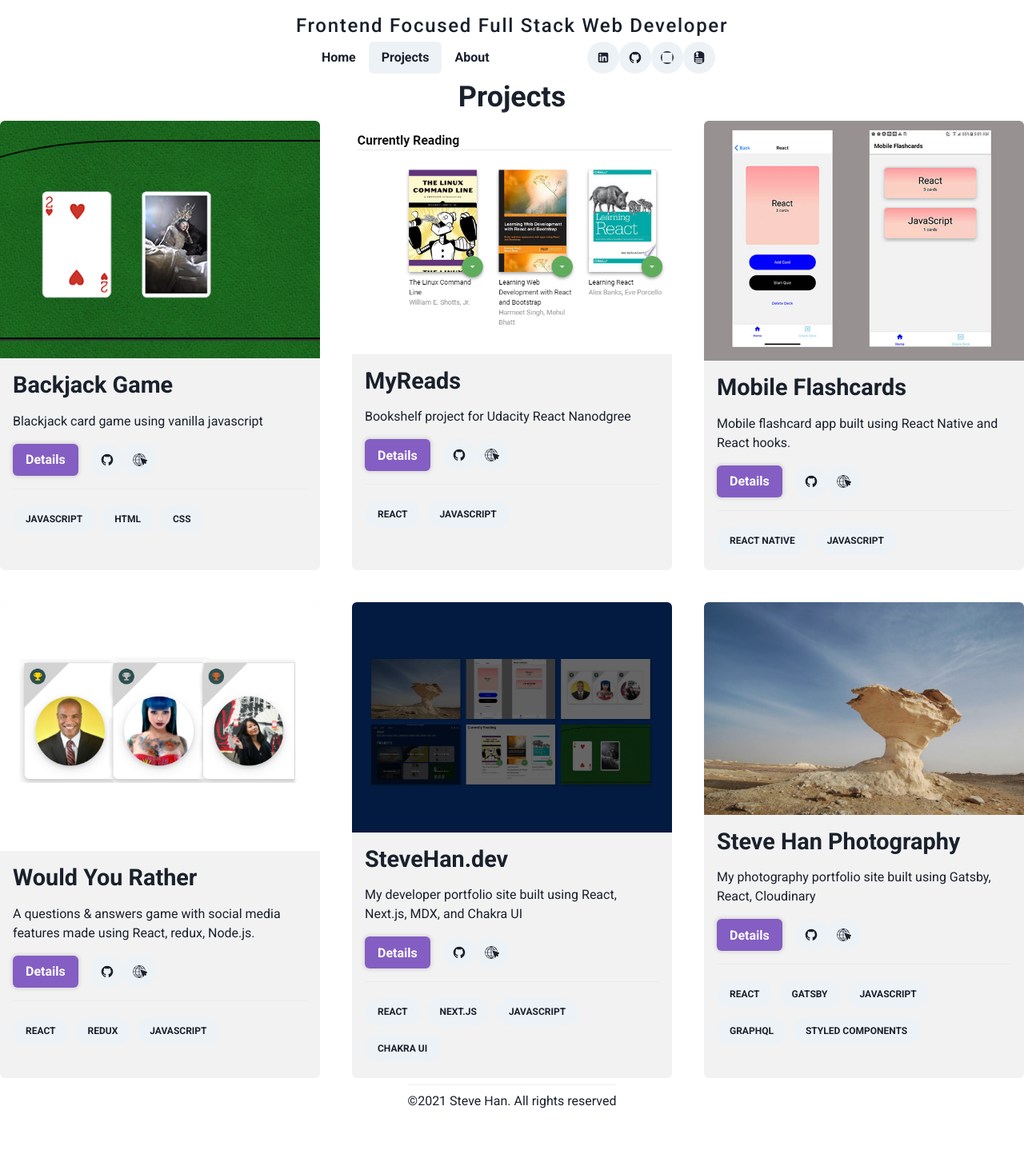
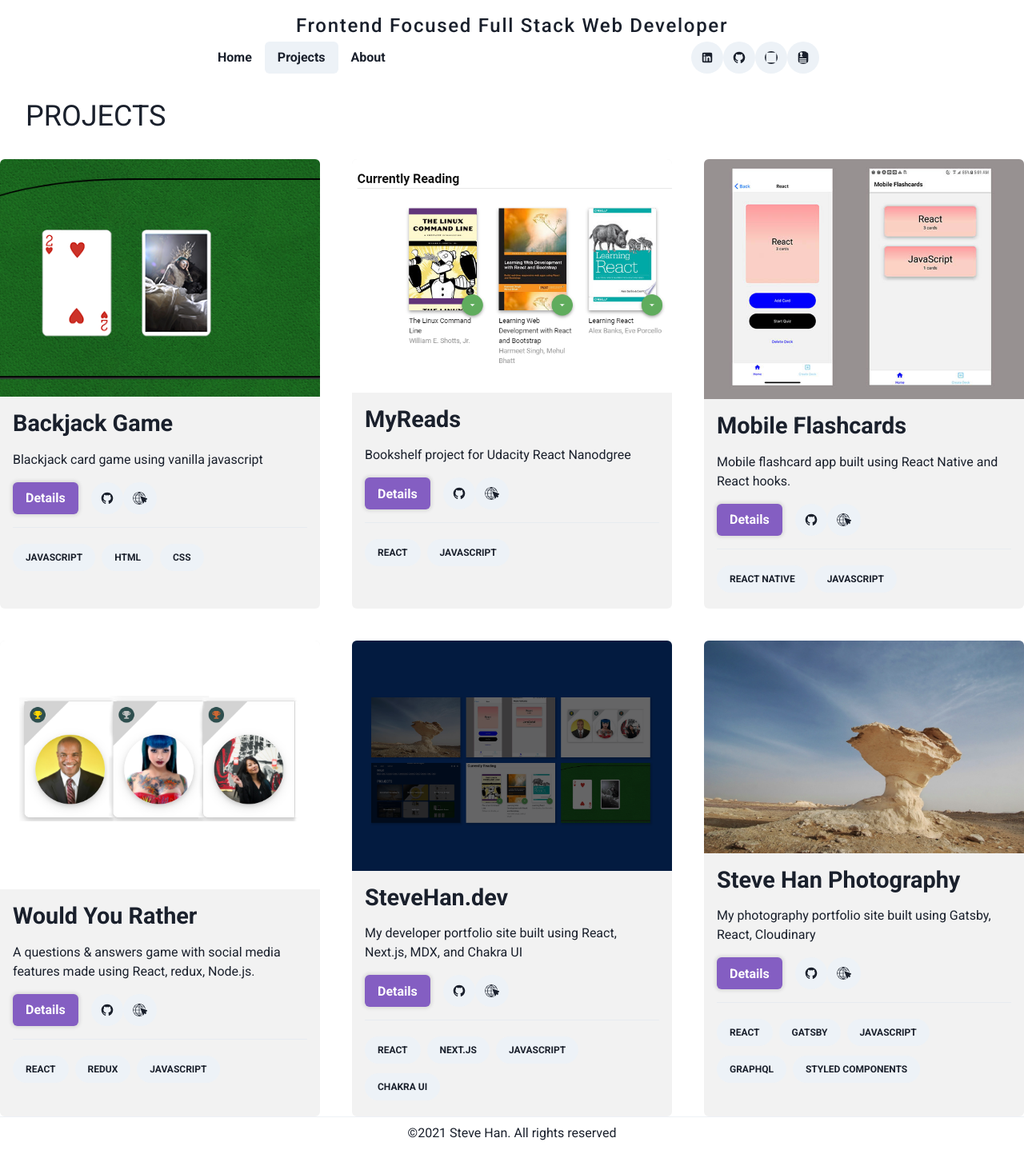
Before and after one commit to stevehanstudio/stevehan-dev-nextjs, a Next.js app: page /projects in a window 1280 px wide. Shown: the part 92-1530 px from the top of the page at 80% size. Before the commit the page ends 1481 px from the top, so only its background shows below. Built offline with nearby package versions, Linux system fonts and the light colour scheme.

Commit message:
Add 404 page and title page component.  Set footer to be no higher than the bottom of the page

```diff
--- a/components/Footer.js
+++ b/components/Footer.js
@@ -1,17 +1,19 @@
 import React from 'react'
-import {Stack, Divider, Text} from '@chakra-ui/react'
+import { useColorMode, useColorModeValue, Stack, Divider, Text } from '@chakra-ui/react'
 // import SocialLinks from './SocialLinks'
 
 const Footer = () => {
-
-  return (
-    <Stack>
-      <Divider />
-      <Text>
-        &copy;{new Date().getFullYear()} Steve Han. All rights reserved
-      </Text>
-    </Stack>
-  )
+	const { colorMode } = useColorMode();
+	// const value = useColorModeValue(lightModeValue, darkModeValue);
+	// console.log(colorMode, value);
+	return (
+		<Stack role="contentinfo" w='100%' mt='auto' h='2.6rem'>
+			<Divider />
+			<Text textAlign='center'>
+				&copy;{new Date().getFullYear()} Steve Han. All rights reserved
+			</Text>
+		</Stack>
+	);
 }
 
 export default Footer
--- a/components/Header.js
+++ b/components/Header.js
@@ -14,7 +14,7 @@ const Header = () => {
 				<DarkModeSwitch />
 			</Box>
 			<Text
-				fontSize='6xl'
+				fontSize='8xl'
 				fontWeight={300}
 				lineHeight={1}
 				mb={0}
--- a/components/Layout.js
+++ b/components/Layout.js
@@ -1,13 +1,13 @@
-import { VStack } from '@chakra-ui/react';
+import { VStack, Flex } from '@chakra-ui/react';
 import Header from './Header';
 import Footer from './Footer';
 
 export default function Layout({ children }) {
 	return (
-		<VStack>
+		<Flex direction='column' minH='100vh'>
 			<Header />
 			{children}
 			<Footer />
-		</VStack>
-	)
+		</Flex>
+	);
 }
--- a/components/SocialLinks.js
+++ b/components/SocialLinks.js
@@ -47,7 +47,6 @@ export const resumeIcon = {
 	url: "/resume"
 }
 
-
 const SocialLinks = () => {
 	return (
 		<>
--- /dev/null
+++ b/components/Title.js
@@ -0,0 +1,19 @@
+import React from 'react'
+import { Box, Heading } from '@chakra-ui/react';
+
+const Title = ({title}) => {
+  return (
+		<Box p='2rem'>
+			<Heading
+				as='h1'
+				fontSize='4xl'
+				fontWeight={400}
+				textTransform='uppercase'
+			>
+				{title}
+			</Heading>
+		</Box>
+  );
+}
+
+export default Title
--- a/pages/projects.js
+++ b/pages/projects.js
@@ -27,15 +27,14 @@ import { GrGithub } from 'react-icons/gr'
 import internetIcon from '../assets/internetIcon';
 import { useMediaQuery } from '@chakra-ui/media-query';
 import Layout from '../components/Layout';
+import Title from '../components/Title';
 
 export default function Project({ projects }) {
 	const [isNotSmallerScreen] = useMediaQuery();
 	const { colorMode } = useColorMode()
 	return (
 		<Layout>
-			<Heading as='h1' mb={4}>
-				Projects
-			</Heading>
+			<Title title='Projects' />
 			<SimpleGrid columns={{ sm: 2, md: 3, lg: 3, xl: 3 }} spacing='40px'>
 				{projects.reverse().map(project => (
 					<Container
--- a/pages/resume.js
+++ b/pages/resume.js
@@ -5,12 +5,14 @@ import { Worker } from '@react-pdf-viewer/core'
 import Layout from '../components/Layout'
 import '@react-pdf-viewer/core/lib/styles/index.css';
 import '@react-pdf-viewer/default-layout/lib/styles/index.css';
+import Title from '../components/Title'
 
 const Resume = () => {
 	const defaultLayoutPluginInstance = defaultLayoutPlugin();
 	const viewPdf = '/SteveHanDevResume.pdf'
   return (
 		<Layout>
+		<Title title='Resume' />
 			{viewPdf && (
 				<>
 					<Worker workerUrl='https://unpkg.com/pdfjs-dist@2.6.347/build/pdf.worker.min.js'>
--- a/styles/theme.js
+++ b/styles/theme.js
@@ -16,9 +16,6 @@ export const customTheme = extendTheme({
 		body:  '"Roboto", sans-serif',
 		mono: '"Space Mono", monospace',
 	},
-	fontSizes: {
-		"6xl": "6rem"
-	},
 	components: {
 		Button,
     Box,
```
Also changed, not shown: pages/404.js (added, +22 -0 lines), pages/about.js (added, +14 -0 lines).
